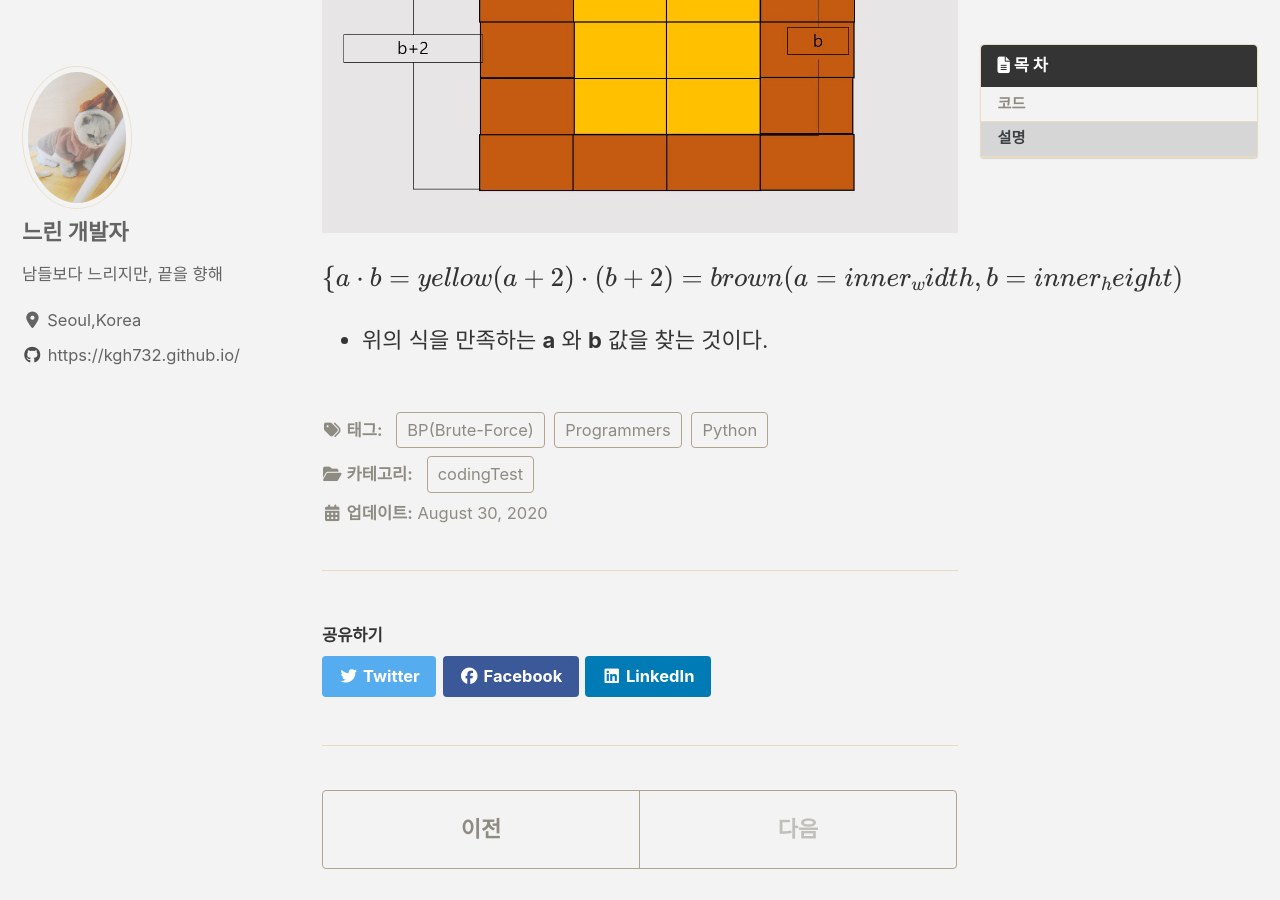
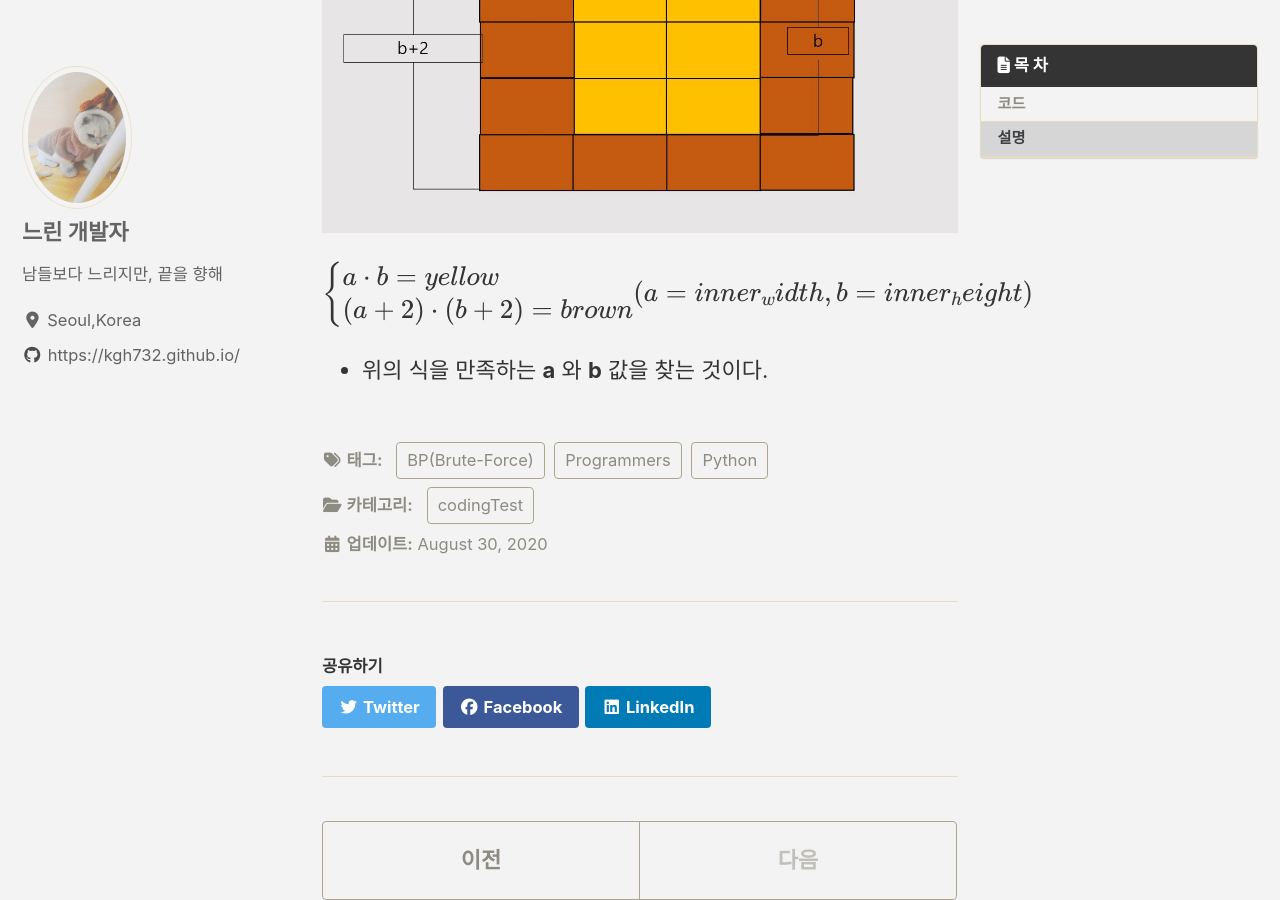
Before and after one commit to kgh732/kgh732.github.io, a Jekyll site: the page built from _posts/2020-08-30-programmers-level_2-16.md, in a window 1280 px wide and 900 px high, scrolled down 2841 px. Built offline with Jekyll 4.4.1, drawn with Linux system fonts in a browser that asks for light colours; cached includes are drawn as plain includes; nearby versions of some CDN libraries; formulas are drawn with MathJax 3.

Commit message:
Modified mathjax

```diff
--- a/_posts/2020-08-30-programmers-level_2-16.md
+++ b/_posts/2020-08-30-programmers-level_2-16.md
@@ -53,7 +53,7 @@ brown	|yellow	|return
 def solution(brown, yellow):
     inner_width=1 # 내부 노란색 가로 길이
     inner_height=1# 내부 노락색 세로 길이
-
+\
     for a in range(1,yellow+1):
         if 0==yellow%a: # ab=yellow
             inner_width=a # a
@@ -77,11 +77,6 @@ if __name__=="__main__":
 
 ![programmers-level_2-16-2](/assets/img/programmers-level_2-16-2.jpg)
 
-$
-\begin{cases}
-a\cdot b=yellow\\
-(a+2)\cdot(b+2)=brown\\
-\end{cases}(a=inner_width , b=inner_height)
-$
+$$\begin{cases}a\cdot b=yellow\\(a+2)\cdot(b+2)=brown\\\end{cases}(a=inner_width , b=inner_height)$$
 
 - 위의 식을 만족하는 **a** 와 **b** 값을 찾는 것이다.
```
